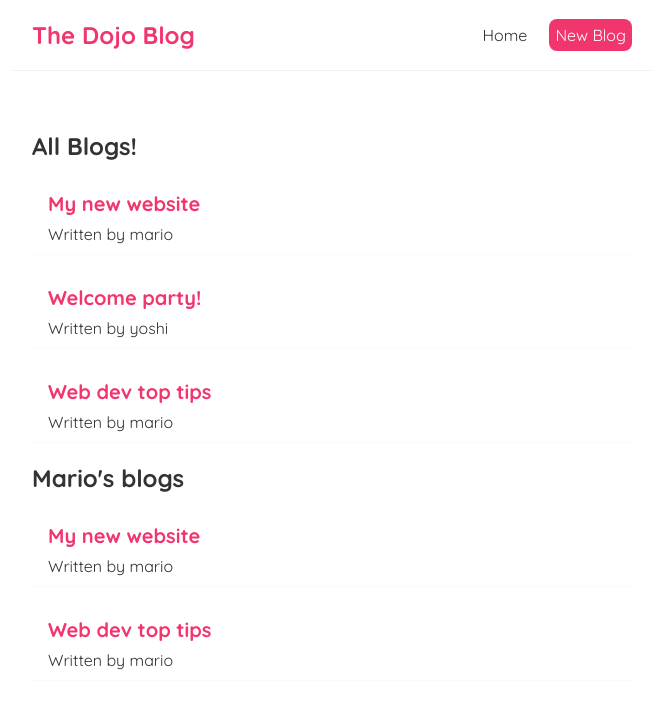
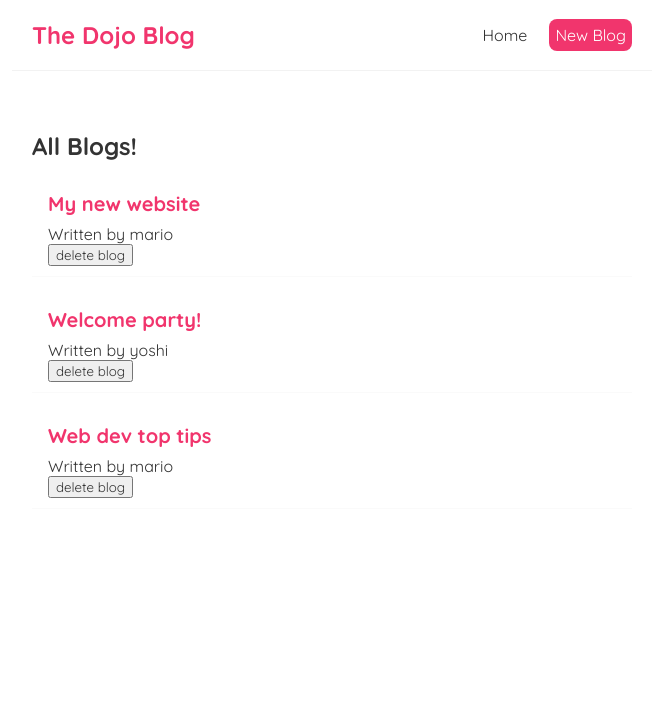
Before and after one commit to joshlloyddev/React-Tutorial, a React (Create React App) app: page / in a window 1280 px wide. Shown: the top 708 px of the page, without its empty margins (308-971 px from the left). Built offline with nearby package versions, Linux system fonts and the light colour scheme.

Commit message:
lesson 13 - functions as props

```diff
--- a/src/BlogList.js
+++ b/src/BlogList.js
@@ -1,14 +1,15 @@
-const BlogList = ( {blogs, title} ) => {
+const BlogList = ( { blogs, title, handleDelete } ) => {
 //   const blogs = props.blogs;
 //   const title = props.title;
 
   return (
     <div className="blog-list">
-        <h2>{ title }</h2>
+      <h2>{ title }</h2>
       {blogs.map((blog) => (
         <div className="blog-preview" key={blog.id}>
           <h2>{blog.title}</h2>
           <p>Written by {blog.author}</p>
+          <button onClick={() => handleDelete(blog.id)}>delete blog</button>
         </div>
       ))}
     </div>
--- a/src/Home.js
+++ b/src/Home.js
@@ -8,10 +8,15 @@
     { title: 'Web dev top tips', body: 'lorem ipsum...', author: 'mario', id: 3 }
   ])
 
+  const handleDelete = (id) => {
+    const newBlogs = blogs.filter(blog => blog.id !== id);
+    setBlogs(newBlogs);
+  }
+
   return (
     <div className="home">
-      <BlogList blogs={blogs} title="All Blogs!"/>
-      <BlogList blogs={blogs.filter((blog) => blog.author==="mario")} title="Mario's blogs" />
+      <BlogList blogs={blogs} title="All Blogs!" handleDelete={handleDelete}/>
+      {/* <BlogList blogs={blogs.filter((blog) => blog.author==="mario")} title="Mario's blogs" handleDelete={handleDelete}/> */}
     </div>
   );
 }
```
